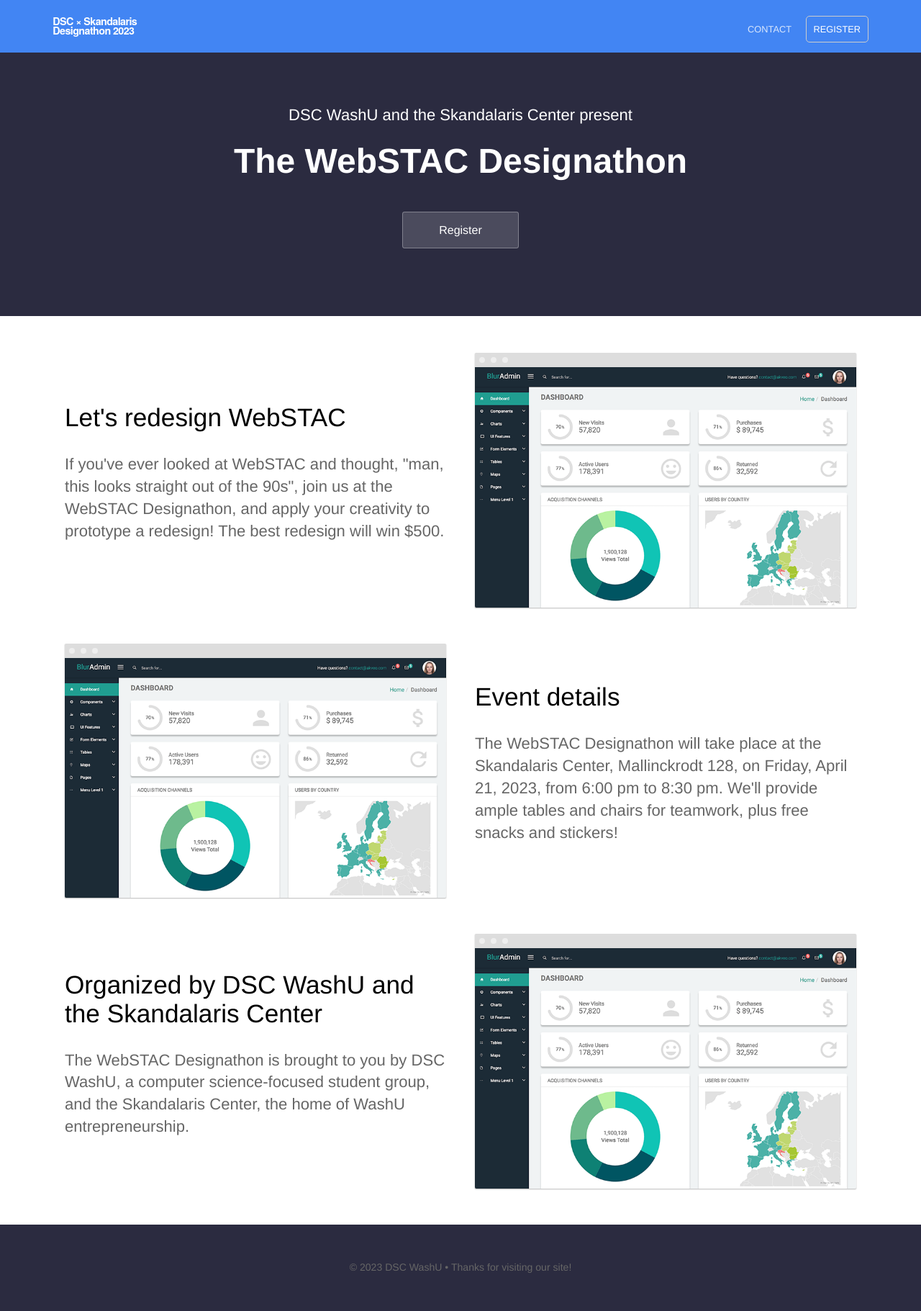
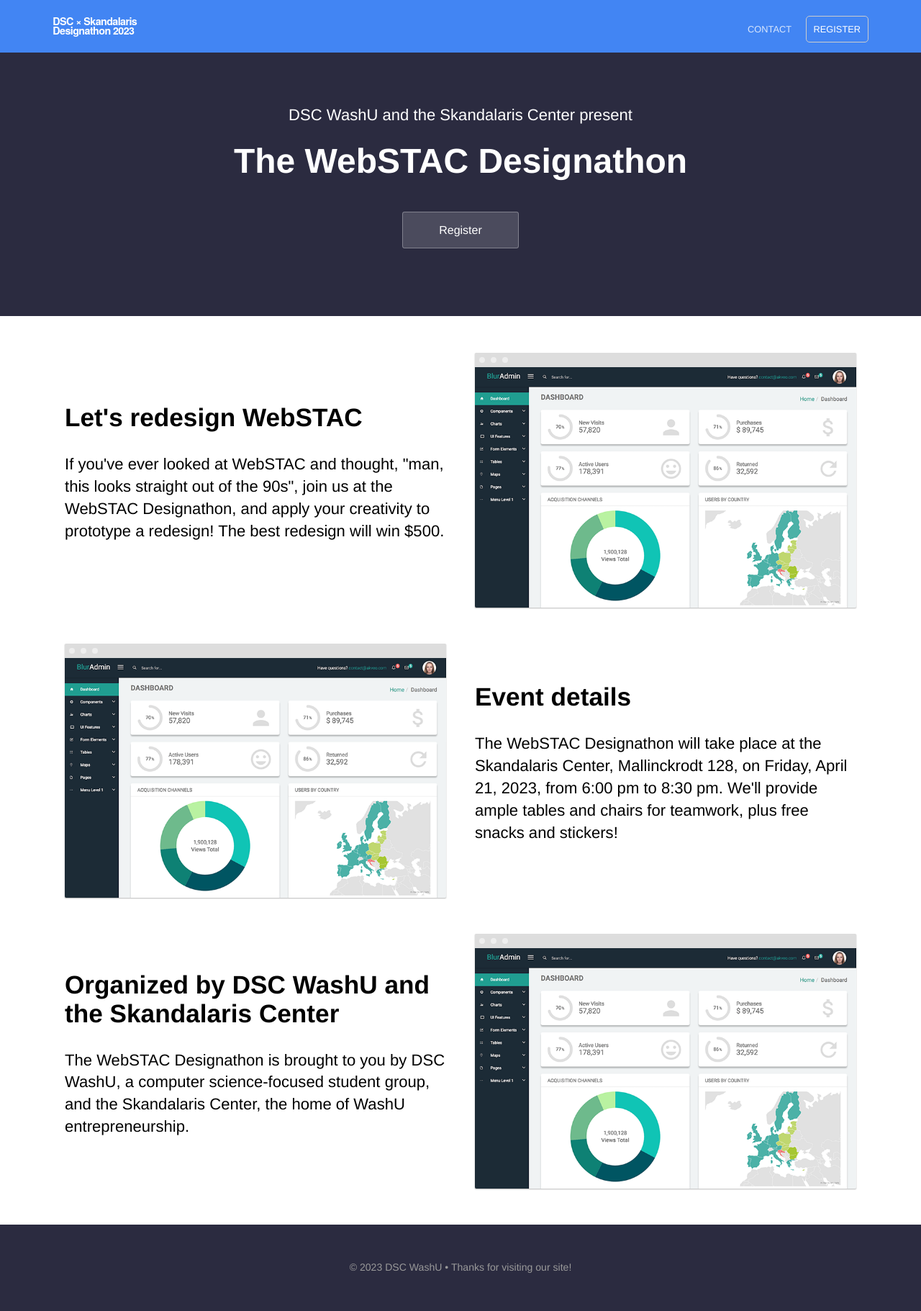
Before and after one commit to dscwashu/webstacdesignathon, a Jekyll site: the page built from index.html, in a window 1280 px wide. Shown: the whole page at 72% size. Built offline with Jekyll 4.4.1, drawn with Linux system fonts in a browser that asks for light colours; the list of posts is cut into pages by our own code.

Commit message:
Update typography

```diff
--- a/_sass/elements.scss
+++ b/_sass/elements.scss
@@ -8,7 +8,7 @@
 }
 
 body {
-	font-family: "San Francisco", "Helvetica Neue", "Helvetica", "Arial";
+	font-family: "Helvetica Neue", "Helvetica", "Arial", sans-serif;
 }
 
 a {
@@ -24,23 +24,19 @@
 	width: 100%;
 }
 
-h1 strong, h2 strong {
-	font-weight: 700;
-}
-
 .main-title {
 	font-weight: 700;
 	font-size: 3em;
 }
 
 h1 {
-	font-weight: 300;
+	font-weight: 700;
 	font-size: 2.3em;
 	margin: 0;
 }
 
 h2 {
-	font-weight: 300;
+	font-weight: 700;
 	font-size: 2.2em;
 	margin: 0 0 30px 0;
 }
@@ -52,8 +48,7 @@
 
 p, address, td {
 	font-size: 1.38em;
-	color: #666;
 	margin-bottom: 20px;
-	font-weight: 300;
+	font-weight: 400;
 	line-height: 1.4em;
 }
```
